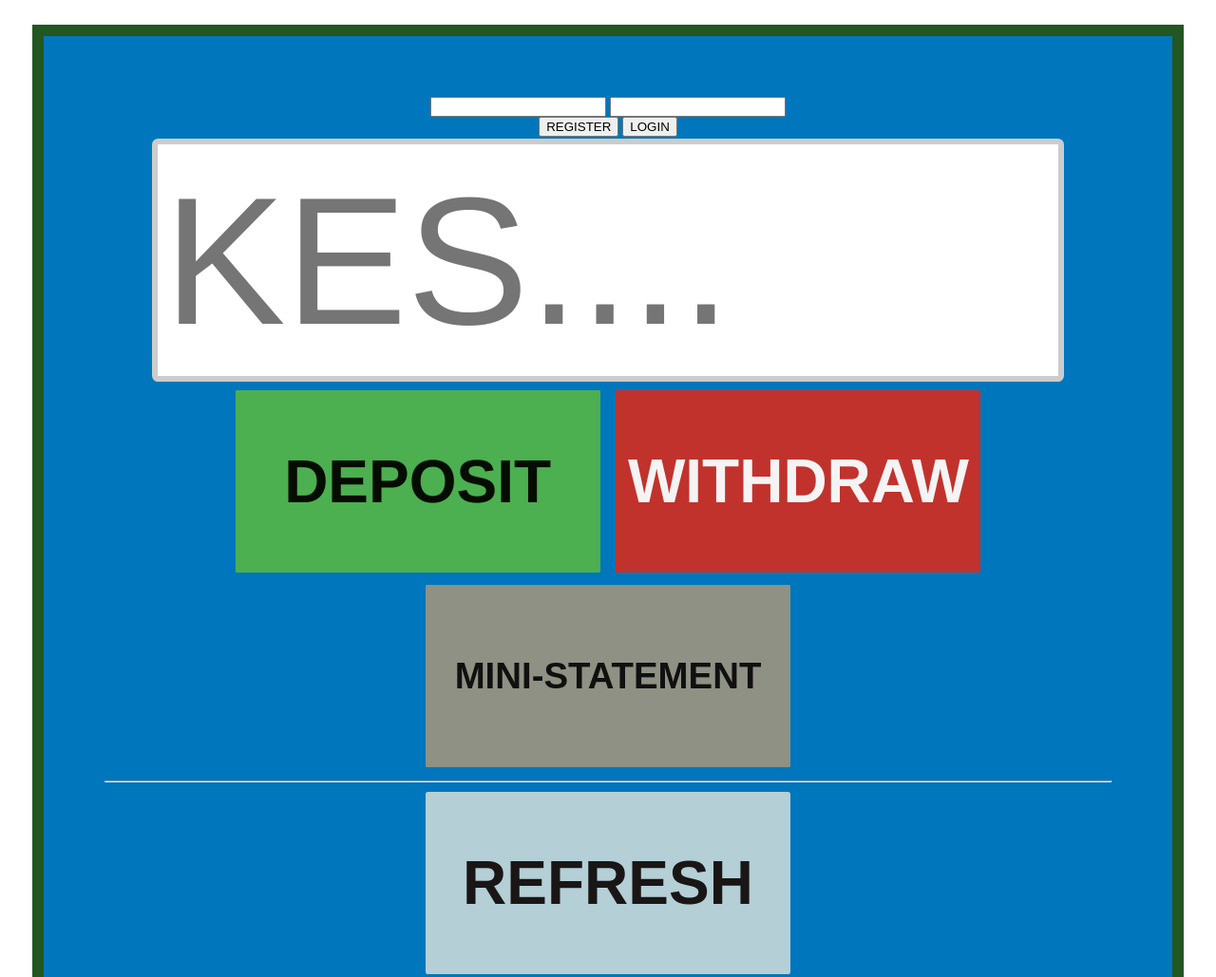
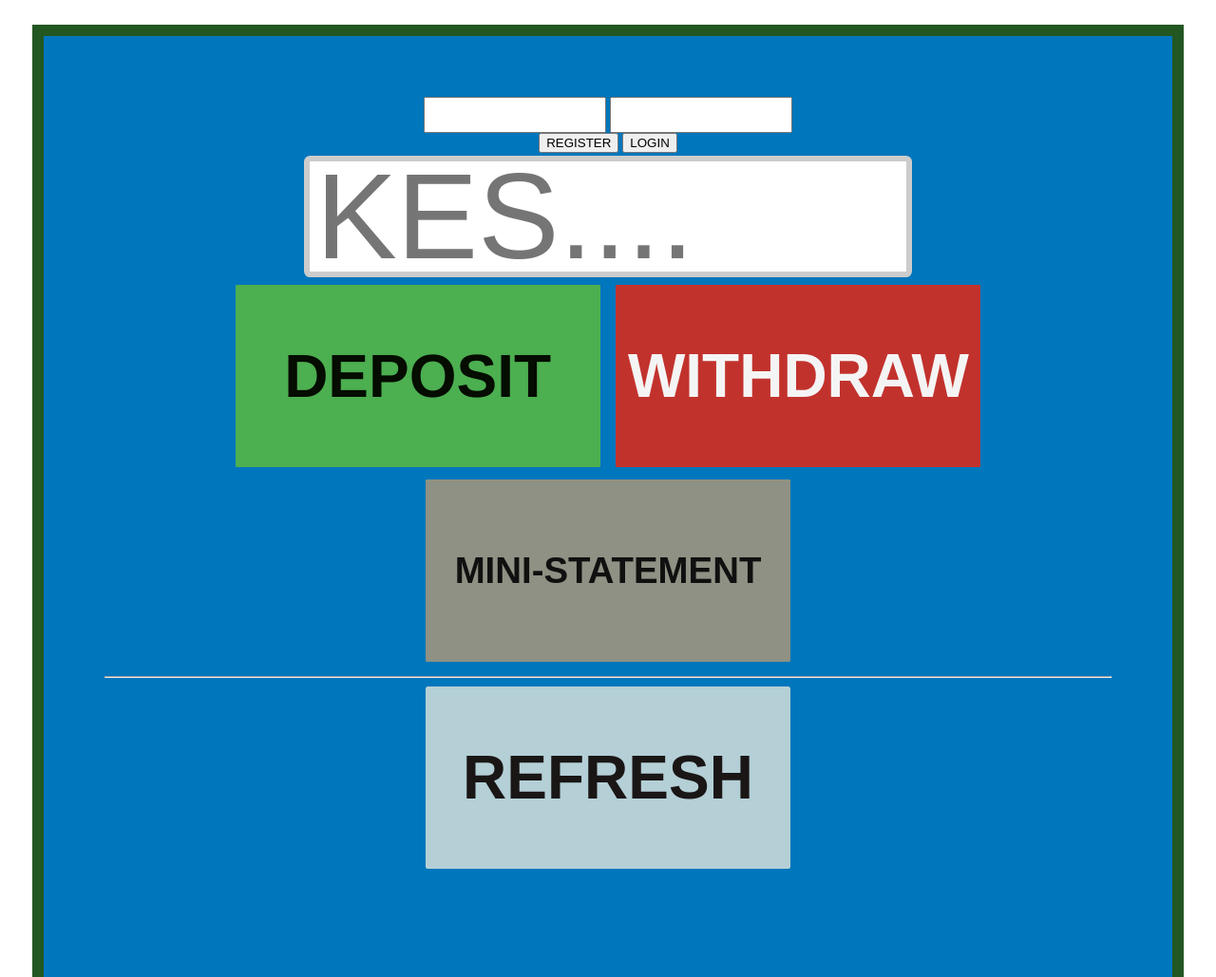
Before and after one commit to faate/Bank, a plain HTML site: page index.html in a window 1280 px wide. Shown: the top 1029 px of the page at 95% size. Drawn offline with Linux system fonts and the light colour scheme.

Commit message:
Update index.html

```diff
--- a/index.html
+++ b/index.html
@@ -13,11 +13,19 @@
     form {
         text-align: center;
     }
+    input[id=usr]{
+        height: 3vw;
+        width: 15vw;
+    }
+    input[id=pwd]{
+        height: 3vw;
+        width: 15vw;
+    }
     input[type=number]{
-    width: 75vw;
-    height: 20vw;
+    width: 50vw;
+    height: 10vw;
     padding: 0.5vw 0.5vw;
-    font-size: 15vw;
+    font-size: 10vw;
     margin: 0.2vw 0.1vw;
     display: inline-block;
     border: 0.5vw solid #ccc;
```
